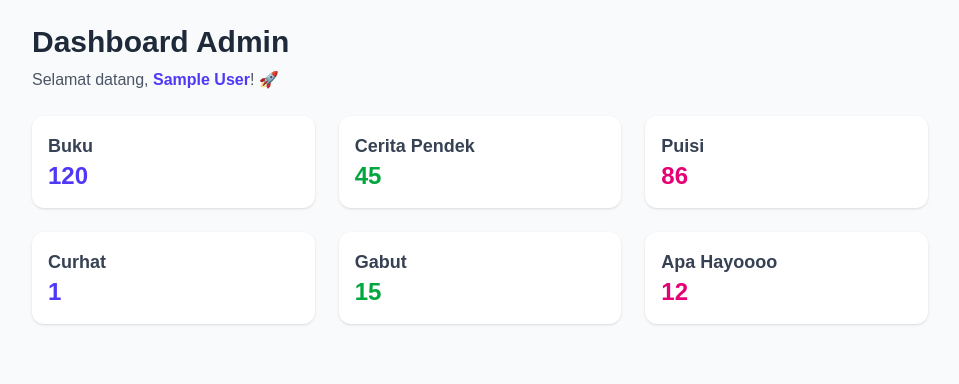
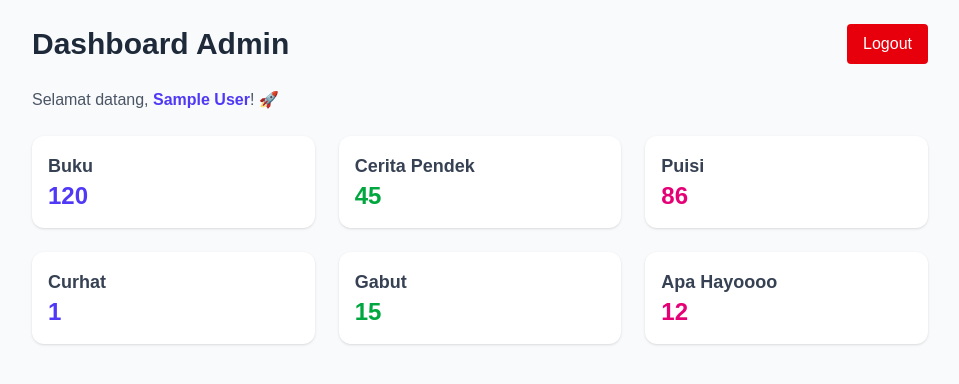
Before and after one commit to rezachairul/xaviala, a Next.js app: page /admin/dashboard in a window 1280 px wide. Shown: the top 384 px of the page, without its empty margins (160-1119 px from the left). Built offline with nearby package versions, Linux system fonts and the light colour scheme; no server answers; sample sign-in values are in the browser's storage.

Commit message:
`Added logout button and refactored dashboard page with dynamic card rendering`

```diff
--- a/app/admin/dashboard/page.js
+++ b/app/admin/dashboard/page.js
@@ -2,7 +2,7 @@
 
 "use client";
 
-import { useSession } from "next-auth/react";
+import { useSession, signOut } from "next-auth/react";
 import { useRouter } from "next/navigation";
 import { useEffect } from "react";
 
@@ -10,7 +10,7 @@ export default function DashboardPage() {
   const { data: session, status } = useSession();
   const router = useRouter();
 
-  // Kalau belum login, redirect ke /auth/login
+  // Redirect kalau belum login
   useEffect(() => {
     if (status === "unauthenticated") {
       router.push("/auth/login");
@@ -21,12 +21,32 @@ export default function DashboardPage() {
     return <p>Loading...</p>;
   }
 
+  const handleLogout = () => {
+    signOut({ callbackUrl: "/auth/login" });
+  };
+
+  const cards = [
+    { title: "Buku", value: 120, color: "text-indigo-600" },
+    { title: "Cerita Pendek", value: 45, color: "text-green-600" },
+    { title: "Puisi", value: 86, color: "text-pink-600" },
+    { title: "Curhat", value: 1, color: "text-indigo-600" },
+    { title: "Gabut", value: 15, color: "text-green-600" },
+    { title: "Apa Hayoooo", value: 12, color: "text-pink-600" },
+  ];
+
   return (
     <div className="min-h-screen bg-gray-50 p-6">
       <div className="max-w-4xl mx-auto">
-        <h1 className="text-3xl font-bold text-gray-800 mb-2">
-          Dashboard Admin
-        </h1>
+        <div className="flex justify-between items-center mb-6">
+          <h1 className="text-3xl font-bold text-gray-800">Dashboard Admin</h1>
+          <button
+            onClick={handleLogout}
+            className="px-4 py-2 bg-red-600 text-white rounded hover:bg-red-700 transition"
+          >
+            Logout
+          </button>
+        </div>
+
         <p className="text-gray-600 mb-6">
           Selamat datang,{" "}
           <span className="font-semibold text-indigo-600">
@@ -34,31 +54,17 @@ export default function DashboardPage() {
           </span>
           ! 🚀
         </p>
+
         <div className="grid grid-cols-1 md:grid-cols-3 gap-6">
-          <div className="bg-white shadow rounded-xl p-4">
-            <h2 className="text-lg font-semibold text-gray-700">Buku</h2>
-            <p className="text-2xl font-bold text-indigo-600">120</p>
-          </div>
-          <div className="bg-white shadow rounded-xl p-4">
-            <h2 className="text-lg font-semibold text-gray-700">Cerita Pendek</h2>
-            <p className="text-2xl font-bold text-green-600">45</p>
-          </div>
-          <div className="bg-white shadow rounded-xl p-4">
-            <h2 className="text-lg font-semibold text-gray-700">Puisi</h2>
-            <p className="text-2xl font-bold text-pink-600">86</p>
-          </div>
-          <div className="bg-white shadow rounded-xl p-4">
-            <h2 className="text-lg font-semibold text-gray-700">Curhat</h2>
-            <p className="text-2xl font-bold text-indigo-600">1</p>
-          </div>
-          <div className="bg-white shadow rounded-xl p-4">
-            <h2 className="text-lg font-semibold text-gray-700">Gabut</h2>
-            <p className="text-2xl font-bold text-green-600">15</p>
-          </div>
-          <div className="bg-white shadow rounded-xl p-4">
-            <h2 className="text-lg font-semibold text-gray-700">Apa Hayoooo</h2>
-            <p className="text-2xl font-bold text-pink-600">12</p>
-          </div>
+          {cards.map((card) => (
+            <div
+              key={card.title}
+              className="bg-white shadow rounded-xl p-4 flex flex-col justify-between"
+            >
+              <h2 className="text-lg font-semibold text-gray-700">{card.title}</h2>
+              <p className={`text-2xl font-bold ${card.color}`}>{card.value}</p>
+            </div>
+          ))}
         </div>
       </div>
     </div>
```
